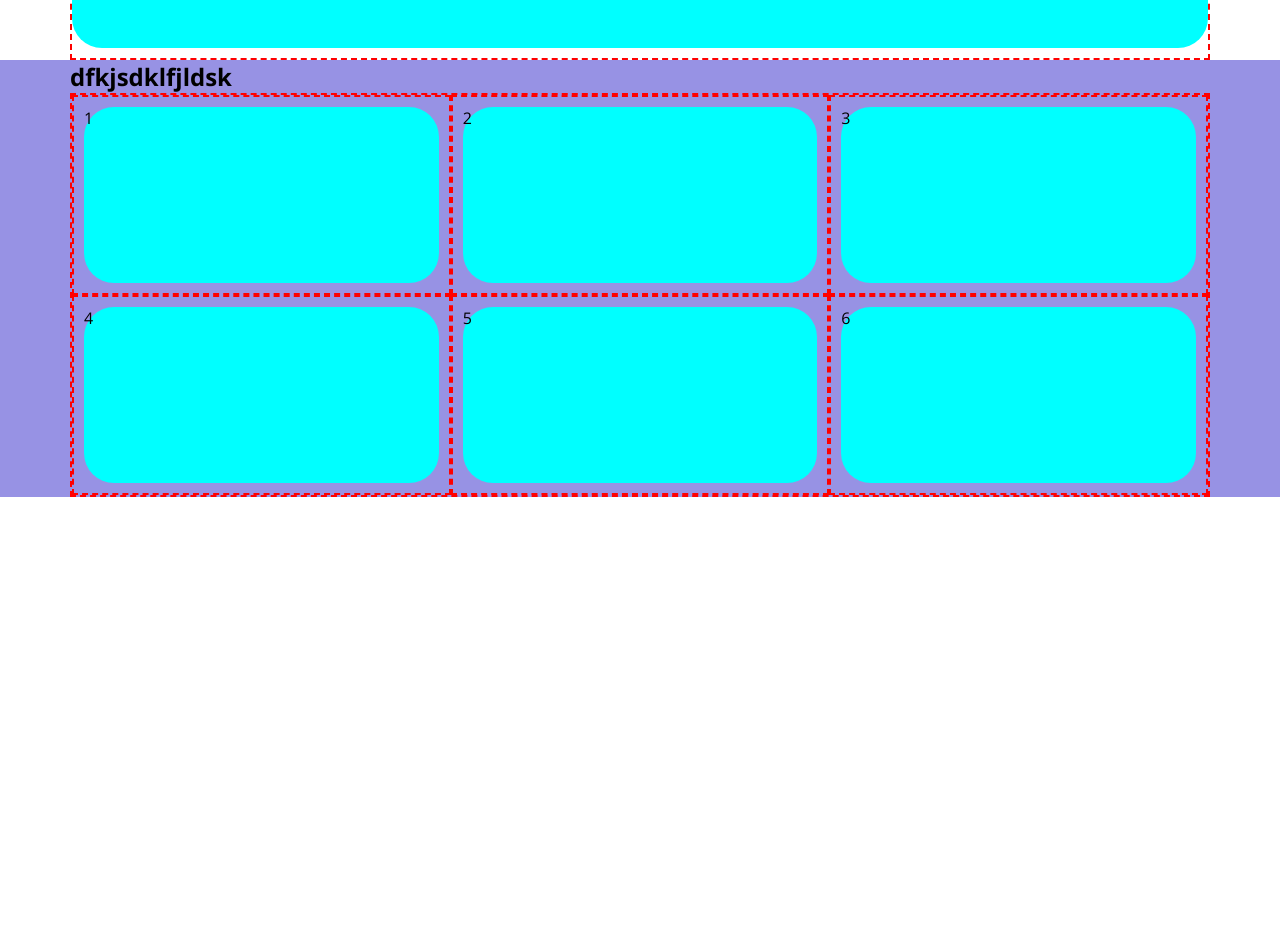
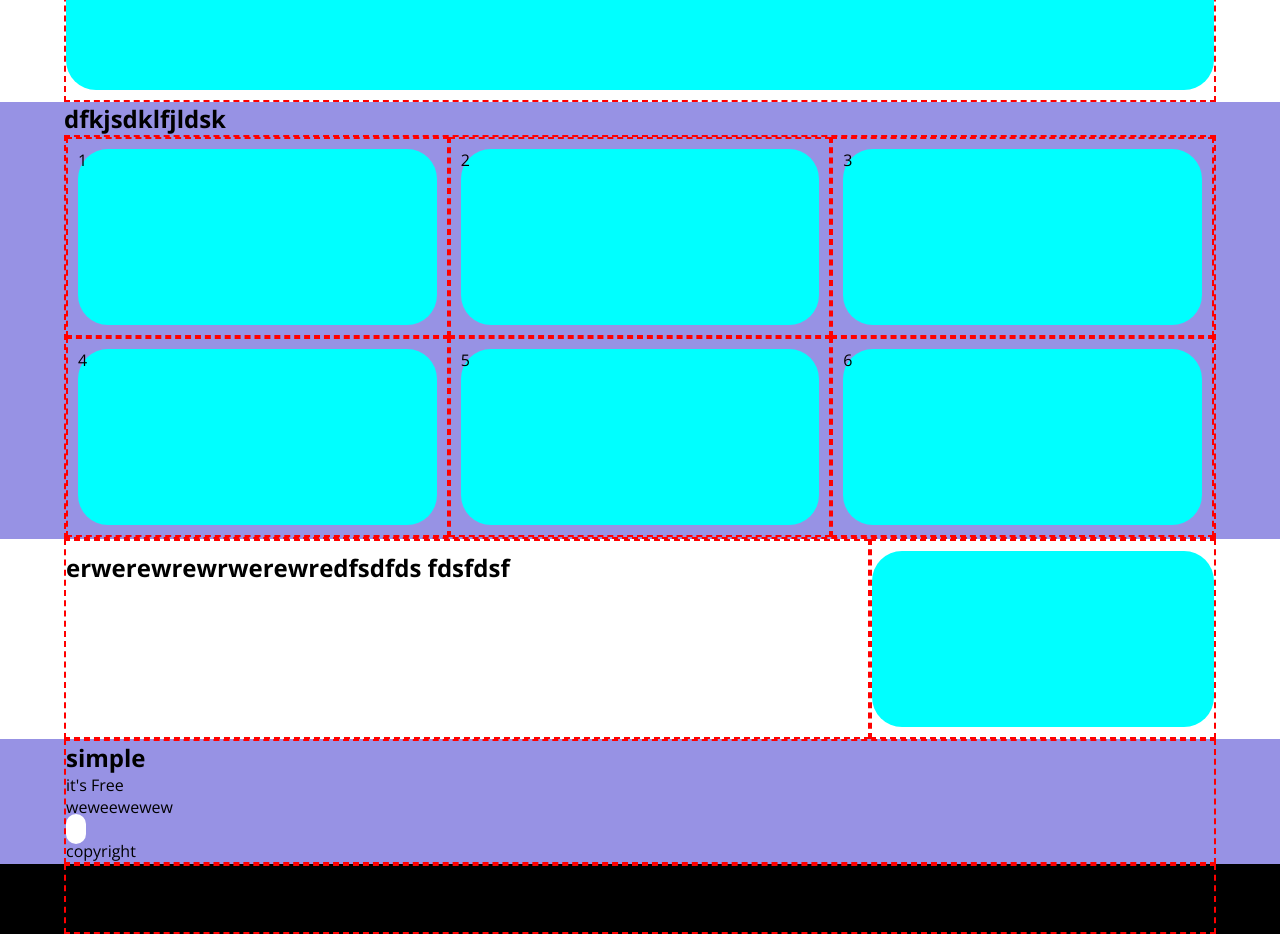
Before and after one commit to danielmegale/htmlcss-responsive-layout, a plain HTML site: page index.html in a window 1280 px wide. Shown: the part 1240-2174 px from the top of the page. Before the commit the page ends 1737 px from the top, so only its background shows below. Drawn offline with nearby package versions, Linux system fonts and the light colour scheme; a web font is replaced by a local one.

Commit message:
added footer

```diff
--- a/css/style.css
+++ b/css/style.css
@@ -27,9 +27,15 @@ a{
 .purple{
     background-color: #9792E4;
 }
+.black{
+    background-color: #000;
+}
+.white{
+    color:#fff;
+}
 /* Utilitis */
 .container{
-    max-width: 540px;
+    max-width: 80%;
     margin: 0 auto;
 }
 
@@ -42,15 +48,13 @@ a{
 .space-between{
     justify-content: space-between;
 }
+.center{
+    align-items: center;
+}
 .wrap{
     flex-wrap: wrap;
 }
-.col-large{
-    min-height: 200px;
-    min-width: 100%;
-    padding: 10px 0;
-}
-.col, .col33, .col50, .col-card{
+.col, .col30, .col33, .col50, .col70, .col-card, .col-large{
     min-height: 200px;
     min-width: 100%;
     padding: 10px 0;
@@ -63,6 +67,18 @@ a{
 .padding{
     padding: 30px 0;
 }
+.padding-hor{
+    padding: 0 10px;
+}
+.padding-ver{
+    padding: 10px 0;
+}
+.button{
+    color: black;
+    background-color: #fff;
+    border-radius: 20px;
+    padding: 4px 10px;
+}
 .white-col{
     background-color:#fff;
 }
@@ -72,15 +88,22 @@ a{
 .navbar{
     display: none;
 }
+
 /* Meta Query */
 /* Tablet */
 @media screen and (min-width:768px) {
     .container{
-        max-width: 720px;
+        max-width: 90%;
+    }
+    .col30{
+        min-width:50%
     }
     .col33{
         min-width:calc(100% / 3);
         padding: 10px 10px;
+    }
+    .col70{
+        min-width: 50%;
     }
     .col-large{
        min-width:calc(100% / 3 * 2);
@@ -89,11 +112,14 @@ a{
         min-width:50%;
         padding: 10px 10px;
     }
+    .no-wrap{
+        flex-wrap: nowrap;
+    }
 }
 /* Desktop */
 @media screen and (min-width:1200px) {
     .container{
-        max-width:1140px ;
+        max-width:90% ;
     }
     .navbar{
         display: block;
@@ -104,8 +130,14 @@ a{
     .col{
         min-width: 100%;
     }
+    .col30{
+        min-width: 30%;
+    }
     .col50{
         min-width: 50%;
+    }
+    .col70{
+        min-width: 70%;
     }
     .col-card{
         min-width:calc(100% / 3);
--- a/index.html
+++ b/index.html
@@ -11,16 +11,16 @@
 </head>
 <body class="debug">
     <header>
-        <div class=" border container flex space-between">
+        <div class=" border container flex space-between center white padding-ver">
             <div class="logo"><img src="img/logo.png" alt="logo"></div>
             <div class="navbar">
-                <a href="">Planning</a>
-                <a href="">Testimonial</a>
-                <a href="">Features</a>
-                <a href="">About Us</a>
+                <a class="" href="">Planning</a>
+                <a class="padding-hor" href="">Testimonial</a>
+                <a class="padding-hor" href="">Features</a>
+                <a class="padding-hor" href="">About Us</a>
                 <a class="button" href="">Get Stated</a>
             </div>
-            <div class="hamburger"><i class="fa-solid fa-bars"></i></div>
+            <div class="hamburger"><i class="fa-solid fa-bars fa-2x"></i></div>
         </div>
     </header>
     <main>
@@ -66,6 +66,7 @@
         </section>
         <section><!--Testimonials-->
             <div class=" border container flex wrap row">
+                <p>TESTIMONIALS</p>
                 <div>Lorem ipsum dolor sit amet consectetur adipisicing elit. Corporis accusamus minima sint quibusdam qui consequatur totam explicabo blanditiis, architecto inventore illo adipisci sapiente. Adipisci eveniet aliquid illo similique rerum dolor.</div>
                 <div class="col">
                     <div class="card"></div>
@@ -103,8 +104,37 @@
                 </div>
             </div>
         </section>
-        <section></section>
+        <section><!--About Us-->
+            <div class="container flex wrap row no-wrap">
+                <div class="border col70 ">
+                    <h2>erwerewrewrwerewredfsdfds fdsfdsf</h2>
+                </div>
+                <div class="border col30">
+                    <div class="card"></div>
+                </div>
+            </div>
+        </section>
+        <section class="purple"><!--Get Started-->
+            <div class="border container ">
+                <div>
+                    <p></p>
+                    <h2>simple</h2>
+                    <p>it's Free</p>
+                    <p>weweewewew</p>
+                    <a class="button" href=""></a>
+                    <p>copyright</p>
+                </div>
+
+            </div>
+
+        </section>
     </main>
+    <footer class="black">
+        <div class="border container">
+            <p>Lorem, ipsum dolor sit amet consectetur adipisicing elit. Explicabo voluptatem ea nihil, beatae omnis hic, incidunt earum inventore corporis, ad est adipisci veniam nisi atque quas quod quia ut sunt?</p>
+            <p>lorem scleefjsbisadhfosd</p>
+        </div>
+    </footer>
 
 </body>
 </html>
```
